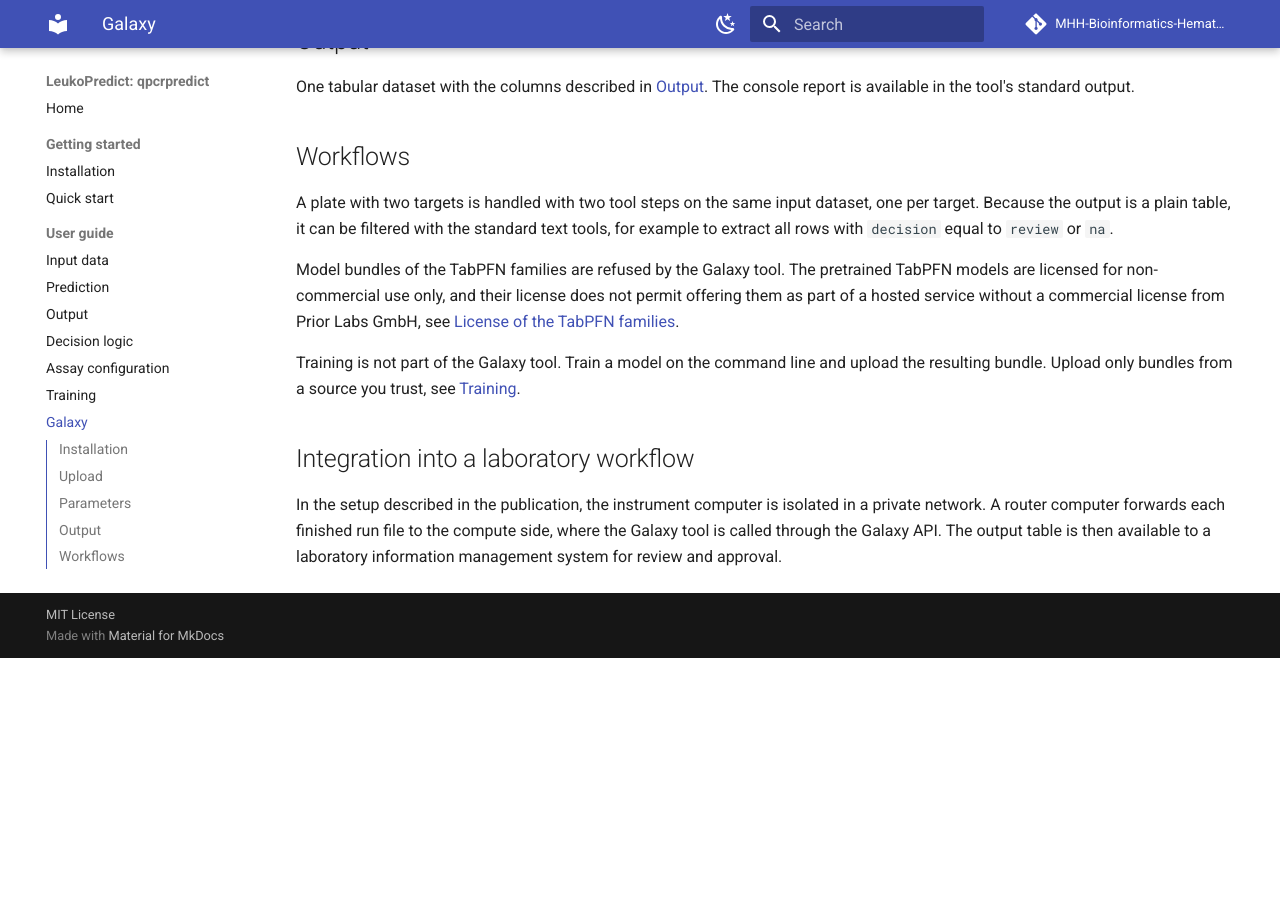
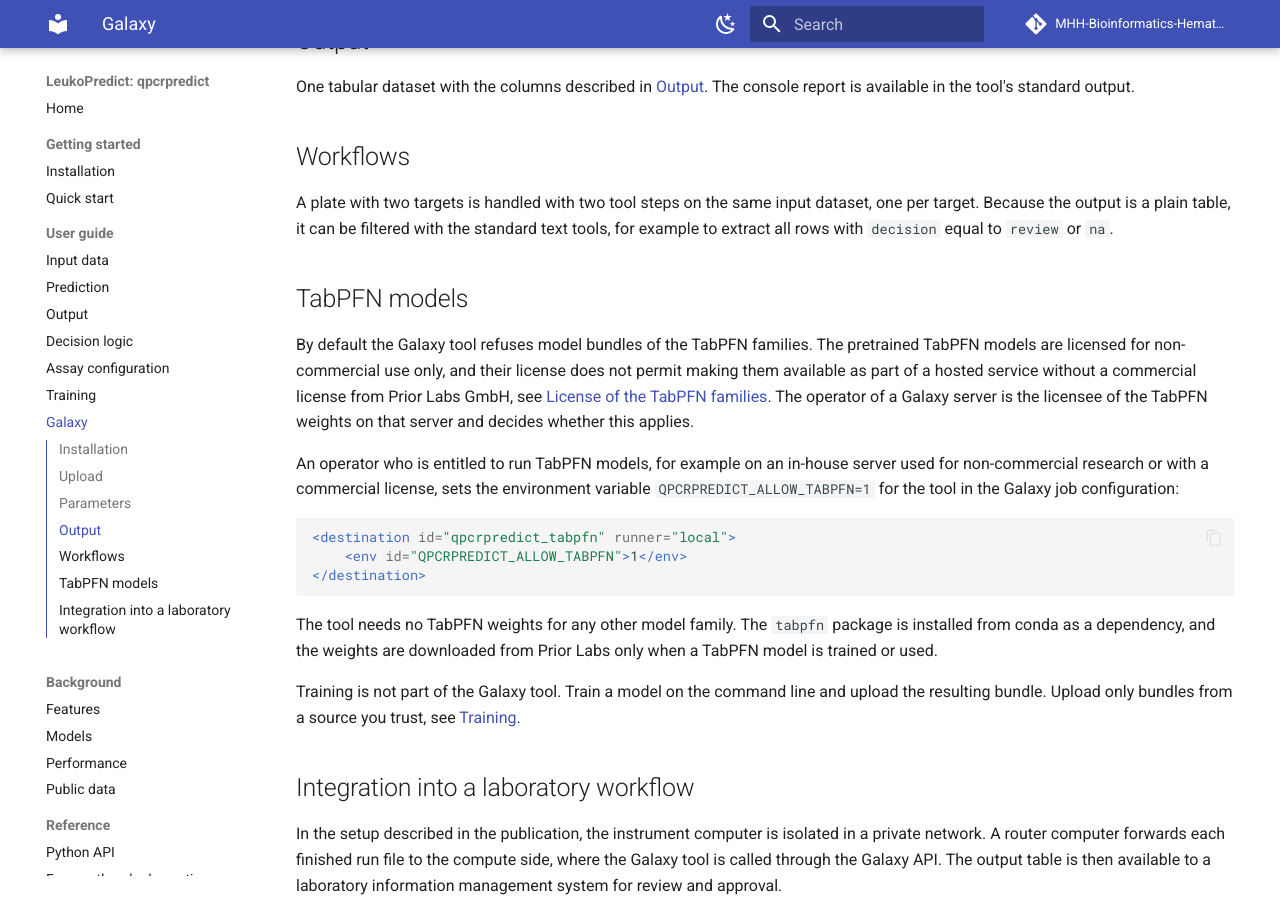
Before and after one commit to MHH-Bioinformatics-Hematology/qpcrpredict, an MkDocs documentation site: the page built from docs/galaxy.md, in a window 1280 px wide and 900 px high, scrolled down 1000 px. Built offline with MkDocs 1.6.1 and Material for MkDocs 9.7.7, drawn with Linux system fonts in a browser that asks for light colours; comment, search, counter and statistics services are not loaded; before the commit the page ends 1658 px from its top, so only the background shows below that.

Commit message:
Docs: TabPFN in Galaxy is enabled by the server operator
Co-Authored-By: Claude Fable 5.1 <noreply@anthropic.com>

````diff
--- a/docs/galaxy.md
+++ b/docs/galaxy.md
@@ -36,10 +36,28 @@ A plate with two targets is handled with two tool steps on the same input datase
 Because the output is a plain table, it can be filtered with the standard text tools, for example
 to extract all rows with `decision` equal to `review` or `na`.
 
-Model bundles of the TabPFN families are refused by the Galaxy tool. The pretrained TabPFN models
-are licensed for non-commercial use only, and their license does not permit offering them as part
-of a hosted service without a commercial license from Prior Labs GmbH, see
-[License of the TabPFN families](models.md#license-of-the-tabpfn-families).
+## TabPFN models
+
+By default the Galaxy tool refuses model bundles of the TabPFN families. The pretrained TabPFN
+models are licensed for non-commercial use only, and their license does not permit making them
+available as part of a hosted service without a commercial license from Prior Labs GmbH, see
+[License of the TabPFN families](models.md#license-of-the-tabpfn-families). The operator of a
+Galaxy server is the licensee of the TabPFN weights on that server and decides whether this
+applies.
+
+An operator who is entitled to run TabPFN models, for example on an in-house server used for
+non-commercial research or with a commercial license, sets the environment variable
+`QPCRPREDICT_ALLOW_TABPFN=1` for the tool in the Galaxy job configuration:
+
+```xml
+<destination id="qpcrpredict_tabpfn" runner="local">
+    <env id="QPCRPREDICT_ALLOW_TABPFN">1</env>
+</destination>
+```
+
+The tool needs no TabPFN weights for any other model family. The `tabpfn` package is installed
+from conda as a dependency, and the weights are downloaded from Prior Labs only when a TabPFN
+model is trained or used.
 
 Training is not part of the Galaxy tool. Train a model on the command line and upload the
 resulting bundle. Upload only bundles from a source you trust, see [Training](train.md).
````
Also changed, not shown: docs/models.md (+3 -2 lines).
